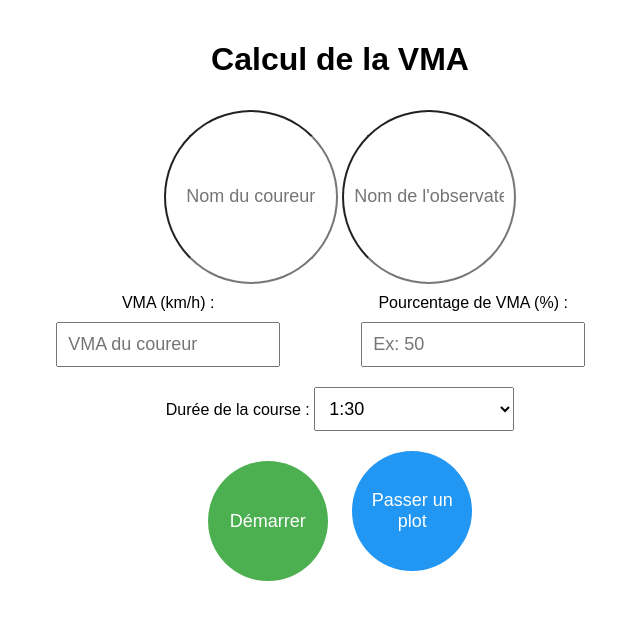
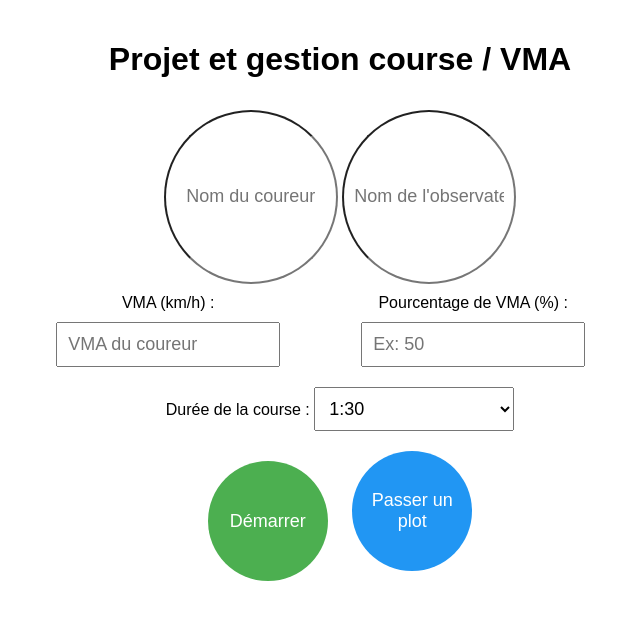
Before and after one commit to EPS-BARLETTA/Projet-gestion-course-VMA, a plain HTML site: page index.html in a window 1280 px wide. Shown: the whole page, without its empty margins (300-940 px from the left). Drawn offline with Linux system fonts and the light colour scheme.

Commit message:
Update index.html

```diff
--- a/index.html
+++ b/index.html
@@ -72,7 +72,7 @@
 </head>
 <body>
 
-    <h1>Calcul de la VMA</h1>
+    <h1>Projet et gestion course / VMA</h1>
 
     <!-- Champs pour le nom du coureur et l'observateur -->
     <input type="text" id="runnerName" class="input-circle" placeholder="Nom du coureur" required>
```
